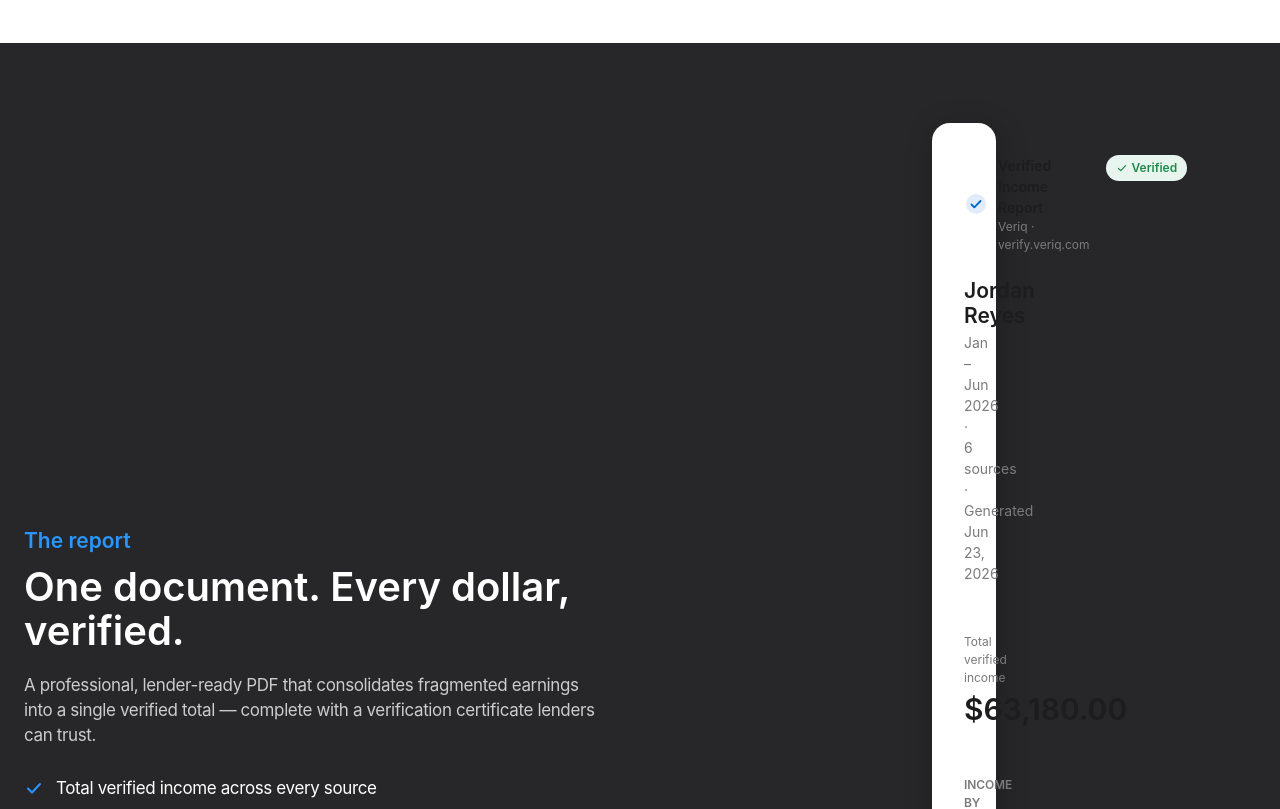
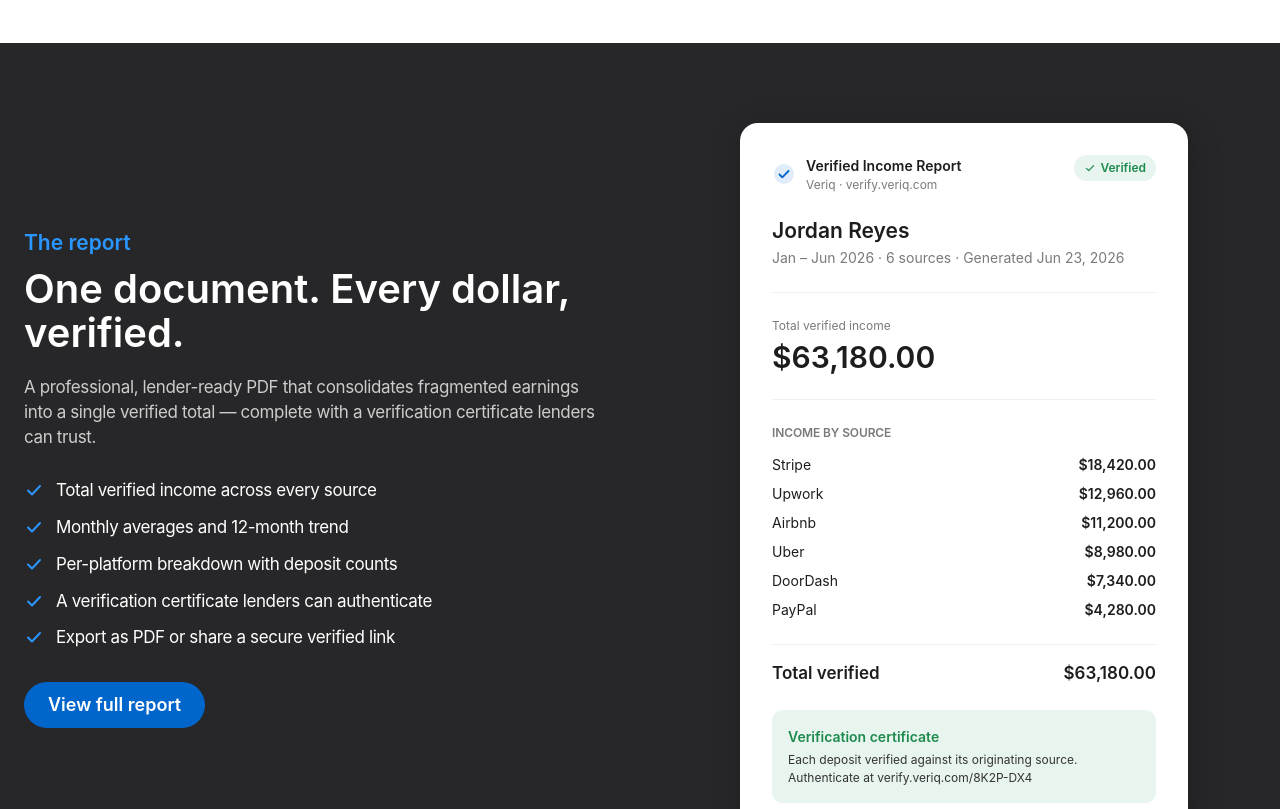
Before and after one commit to Lam-Thai/Veriq, a Next.js app in the folder frontend/: page / in a window 1280 px wide. Shown: the part 3820-4629 px from the top of the page. Built offline with nearby package versions, Linux system fonts and the light colour scheme.

Commit message:
feat(styling): updated

```diff
--- a/frontend/app/globals.css
+++ b/frontend/app/globals.css
@@ -133,13 +133,10 @@
   --font-display: var(--font-display);
   --font-text: var(--font-text);
 
-  --spacing-xxs: var(--space-xxs);
-  --spacing-xs: var(--space-xs);
-  --spacing-sm: var(--space-sm);
-  --spacing-md: var(--space-md);
-  --spacing-lg: var(--space-lg);
-  --spacing-xl: var(--space-xl);
-  --spacing-xxl: var(--space-xxl);
+  /* Deliberately not registering xs/sm/md/lg/xl spacing aliases here: Tailwind v4 reuses
+     those exact names for its built-in max-w/w/h scale, and overriding them would silently
+     hijack those unrelated utilities. Use arbitrary value syntax instead, e.g. p-(--space-md).
+     spacing-section is a unique name, so it is safe to register. */
   --spacing-section: var(--space-section);
 
   --container-text: var(--container-text);
```
